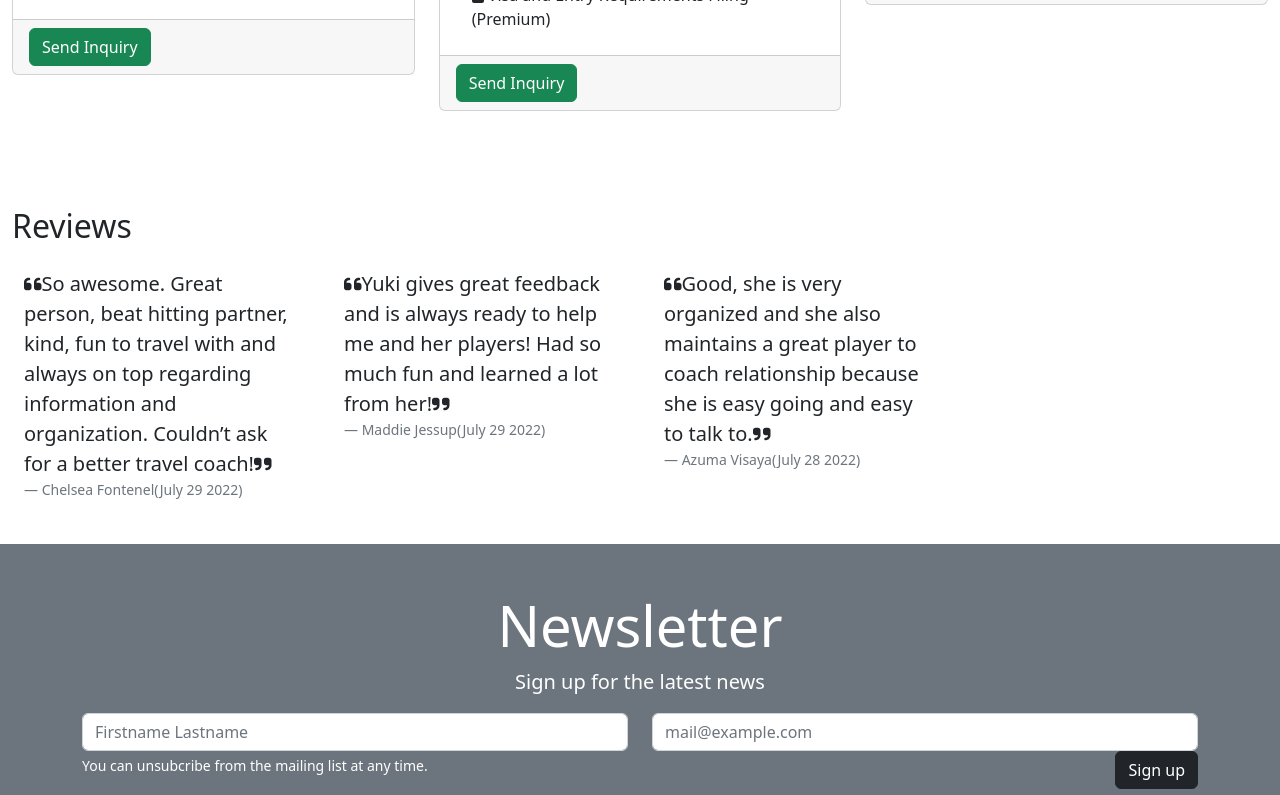
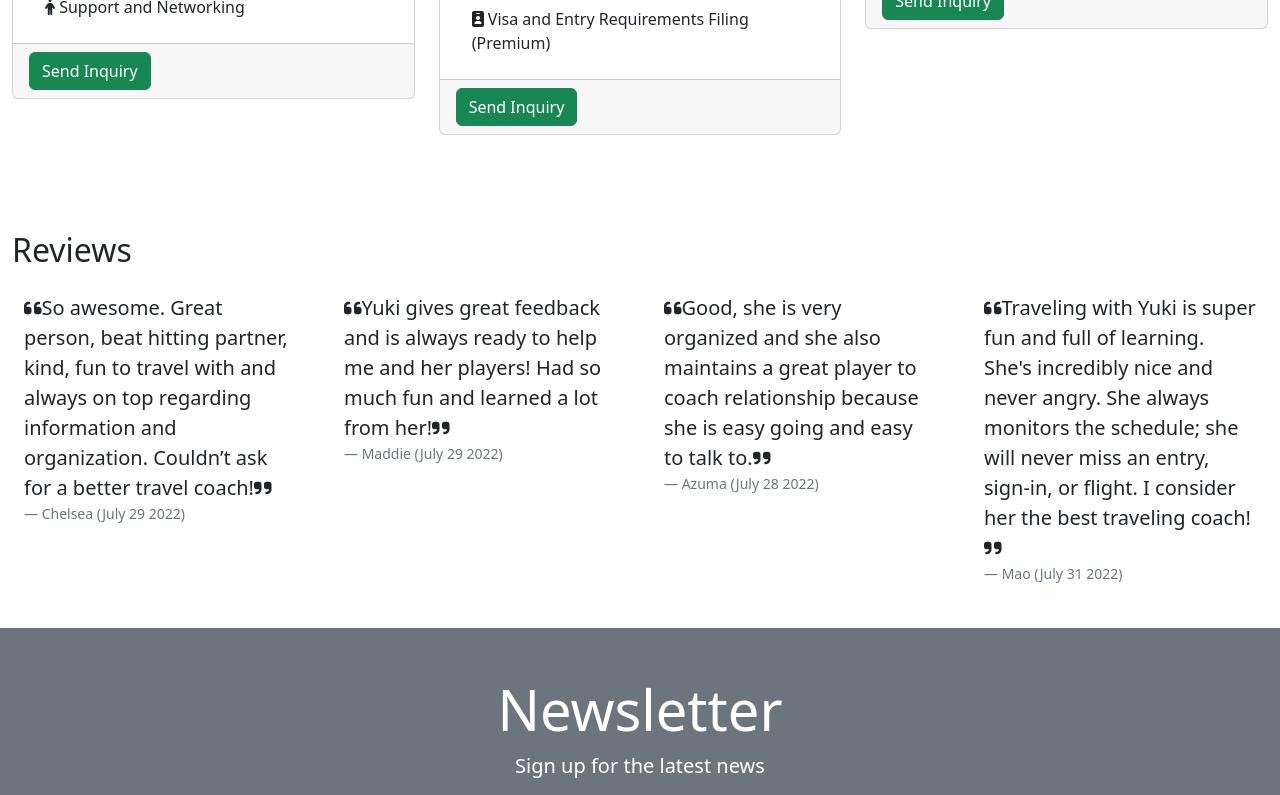
Before and after one commit to MisterDevDev/ytts, a React app: page / in a window 1280 px wide. Shown: the part 4420-5215 px from the top of the page. Built offline with nearby package versions, Linux system fonts and the light colour scheme.

Commit message:
added review

```diff
--- a/src/landing/Reviews.tsx
+++ b/src/landing/Reviews.tsx
@@ -20,8 +20,7 @@ const Reviews = () => {
               </p>
             </blockquote>
             <figcaption className="blockquote-footer">
-              Chelsea Fontenel
-              <time dateTime="2020-09-01T12:00">(July 29 2022)</time>
+              Chelsea <time dateTime="2020-09-01T12:00">(July 29 2022)</time>
             </figcaption>
           </figure>
         </Col>
@@ -36,8 +35,7 @@ const Reviews = () => {
               </p>
             </blockquote>
             <figcaption className="blockquote-footer">
-              Maddie Jessup
-              <time dateTime="2020-09-01T12:00">(July 29 2022)</time>
+              Maddie <time dateTime="2020-09-01T12:00">(July 29 2022)</time>
             </figcaption>
           </figure>
         </Col>
@@ -53,29 +51,27 @@ const Reviews = () => {
               </p>
             </blockquote>
             <figcaption className="blockquote-footer">
-              Azuma Visaya
-              <time dateTime="2020-09-01T12:00">(July 28 2022)</time>
+              Azuma <time dateTime="2020-09-01T12:00">(July 28 2022)</time>
             </figcaption>
           </figure>
         </Col>
-        {/* <Col xs={12} md={6} xl={3} className="gx-5 gy-3">
+        <Col xs={12} md={6} xl={3} className="gx-5 gy-3">
           <figure>
             <blockquote className="blockquote">
               <p>
                 <FontAwesomeIcon icon={faQuoteLeft} aria-hidden="true" />
-                Lorem ipsum dolor sit amet consectetur adipisicing elit.
-                Perspiciatis voluptates sint at! Laboriosam ducimus expedita
-                reiciendis suscipit quibusdam ad ipsa distinctio voluptatem
-                ullam adipisci id molestias, explicabo iusto atque.
+                Traveling with Yuki is super fun and full of learning. She's
+                incredibly nice and never angry. She always monitors the
+                schedule; she will never miss an entry, sign-in, or flight. I
+                consider her the best traveling coach!
                 <FontAwesomeIcon icon={faQuoteRight} aria-hidden="true" />
               </p>
             </blockquote>
             <figcaption className="blockquote-footer">
-              Firstname Lastname
-              <time dateTime="2020-09-01T12:00">(September 01 2020 12:00)</time>
+              Mao <time dateTime="2020-09-01T12:00">(July 31 2022)</time>
             </figcaption>
           </figure>
-        </Col> */}
+        </Col>
       </Row>
     </section>
   );
--- a/src/landing/Services.tsx
+++ b/src/landing/Services.tsx
@@ -51,7 +51,11 @@ const Services = () => {
             Read More...
           </Button>
         </Col>
-        <Col xs={12} md={4} className="d-flex flex-column align-items-center">
+        <Col
+          xs={12}
+          md={4}
+          className="d-flex flex-column align-items-center mb-5"
+        >
           <div className="text-center" aria-hidden={true}>
             <FontAwesomeIcon icon={faPlaneDeparture} />
           </div>
--- a/src/modals/TaggingReadMore.tsx
+++ b/src/modals/TaggingReadMore.tsx
@@ -17,8 +17,14 @@ const TaggingReadMore: FC<Props> = ({ show, closeModal }) => {
           alignContent: "center",
         }}
       >
-        <img src="https://ytts-coaching.s3.us-east-2.amazonaws.com/match_tagging_example1.jpg" />
-        <img src="https://ytts-coaching.s3.us-east-2.amazonaws.com/match_tagging_example4.jpg" />
+        <img
+          style={{ maxWidth: "100%" }}
+          src="https://ytts-coaching.s3.us-east-2.amazonaws.com/match_tagging_example1.jpg"
+        />
+        <img
+          style={{ maxWidth: "100%" }}
+          src="https://ytts-coaching.s3.us-east-2.amazonaws.com/match_tagging_example4.jpg"
+        />
       </Modal.Body>
     </Modal>
   );
```
